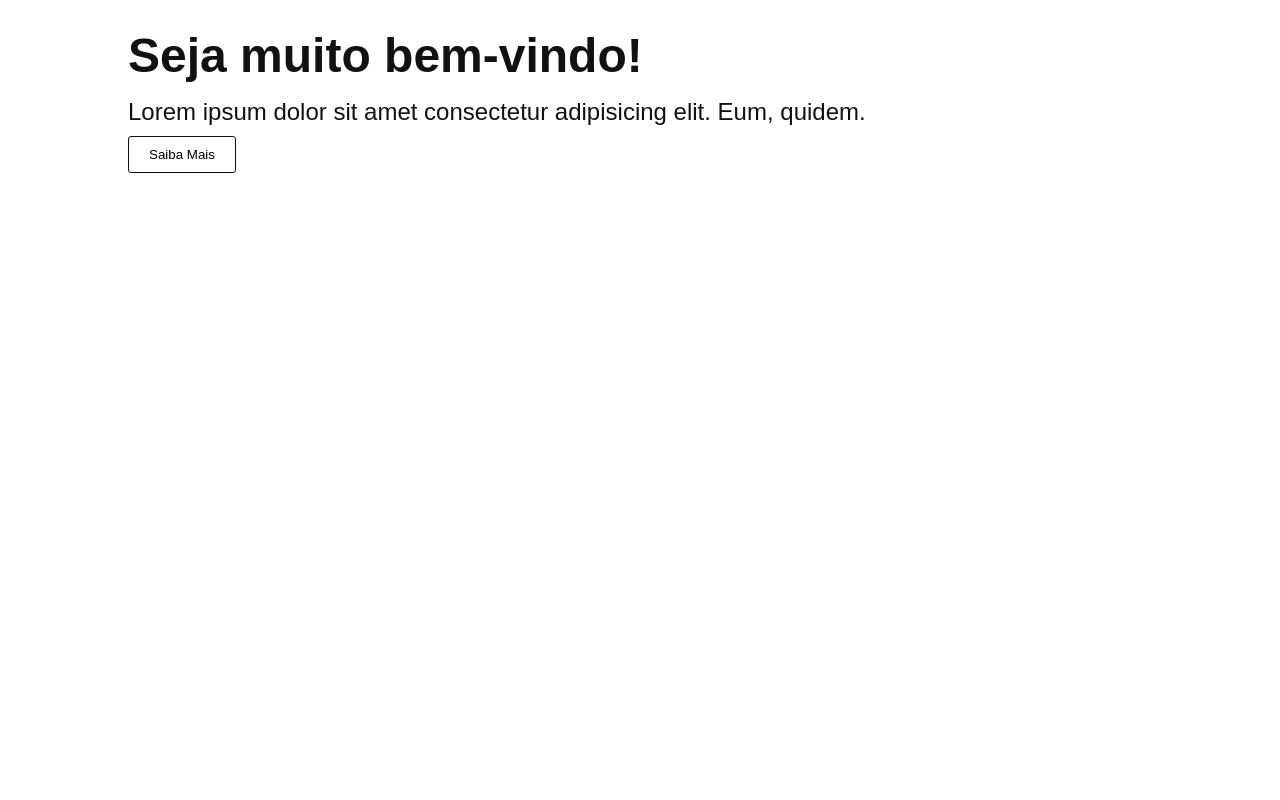
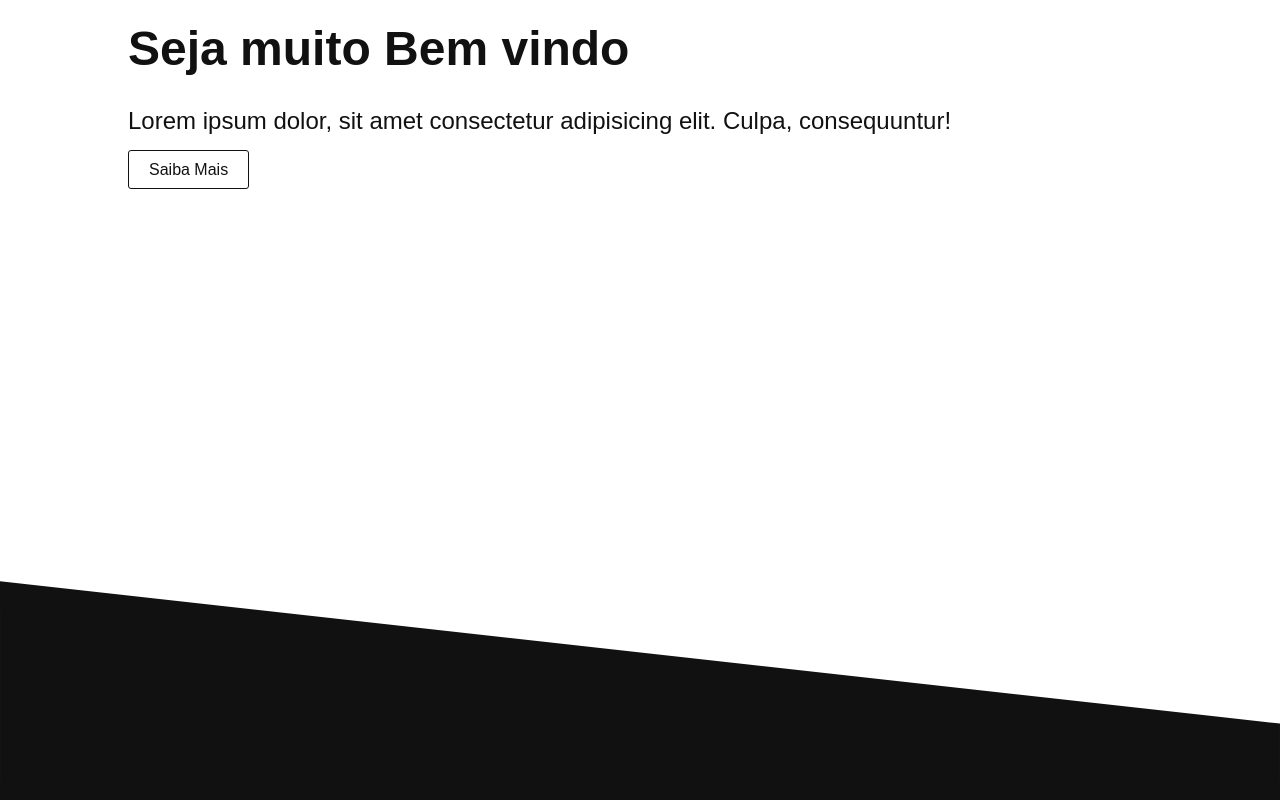
Before and after one commit to JoaoMaiaa/startbox, a React (Vite) app: page / in a window 1280 px wide. Shown: the part 300-1100 px from the top of the page. Before the commit the page ends 800 px from the top, so only its background shows below. Built offline with nearby package versions, Linux system fonts and the light colour scheme.

Commit message:
feito a segunda secao e a configuracao de props das cores

```diff
--- a/src/App.jsx
+++ b/src/App.jsx
@@ -1,21 +1,36 @@
 import * as S from './styles'
+import ButtonComponent from './components/Button/button'
 
 function App() {
   return (
     <>
-
       <S.Container>
         <S.Section>
           <S.Flex>
             <S.Box>
-                <h1>Seja muito bem-vindo!</h1>
-                <p>Lorem ipsum dolor sit amet consectetur adipisicing elit. Eum, quidem.</p>
-                <S.Button>Saiba Mais</S.Button>
+              <h1>Seja muito Bem vindo</h1>
+              <p>Lorem ipsum dolor, sit amet consectetur adipisicing elit. Culpa, consequuntur!</p>
+              <ButtonComponent link="" buttonName="Saiba Mais" />
             </S.Box>
           </S.Flex>
         </S.Section>
       </S.Container>
-
+      <S.Svg>
+        <svg xmlns="http://www.w3.org/2000/svg" viewBox="0 0 1440 320">
+          <path fill="#111111" fill-opacity="1" d="M0,96L1440,256L1440,320L0,320Z"></path>
+        </svg>
+      </S.Svg>
+      <S.Section bgPrimary fontSecondary>
+        <S.Container >
+          <S.Flex>
+            <S.Box>
+              <h1>Seja muito Bem vindo</h1>
+              <p>Lorem ipsum dolor, sit amet consectetur adipisicing elit. Culpa, consequuntur!</p>
+              <ButtonComponent bgPrimary link="" buttonName="Saiba Mais" />
+            </S.Box>
+          </S.Flex>
+        </S.Container>
+      </S.Section>
     </>
   )
 }
--- /dev/null
+++ b/src/components/Button/button.jsx
@@ -0,0 +1,11 @@
+import Button from './styles'
+
+const ButtonComponent = ({ buttonName, link, bg }) => {
+  return (
+    <>
+      <Button href={`#${link}`} {...bg}>{buttonName}</Button>
+    </>
+  )
+}
+
+export default ButtonComponent
--- /dev/null
+++ b/src/components/Button/styles.js
@@ -0,0 +1,20 @@
+import styled from 'styled-components'
+
+const Button = styled.a`
+    padding:10px 20px;
+    border-radius:3px;
+    background-color:${props => props.bgPrimary ? 'transparent' : '#fff'};
+    border: 1px solid var(--bg-primary);
+    cursor:${props => props.bgPrimary ? '#fff' : '#111'};
+    color:var(--font-primary);
+    &:hover{
+        background-color:${props => props.bgPrimary ? '#fff' : '#111'};
+        color:${props => props.bgPrimary ? '#111' : '#fff'};
+        border: 1px solid var(--bg-secondary);
+    }
+    font-size:1rem;
+    text-decoration:none;
+
+`
+
+export default Button
--- a/src/global.js
+++ b/src/global.js
@@ -4,6 +4,8 @@ const Global = createGlobalStyle`
     :root{
         --bg-primary:#111;
         --font-primary:#111;
+        --font-secondary:#fff;
+        --bg-secondary:#fff;
     }
 
     *{
@@ -17,13 +19,22 @@ const Global = createGlobalStyle`
     p{
         font-size:1.5rem;
         font-weight:400;
-        color:var(--font-primary);
+        padding:1rem 0 1rem;
     }
 
     h1, h2, h3, h4, h5, h6{
-        color:var(--font-primary);
         font-size:3rem;
         font-weight:700;
+    }
+
+    @keyframes slide {
+        from{
+            opacity:0;
+        }
+        to{
+            transform: translateX(0); // transform é anterior ao opacity
+            opacity:1
+        }
     }
 `
 
--- a/src/styles.js
+++ b/src/styles.js
@@ -7,29 +7,27 @@ export const Container = styled.div`
 
 export const Flex = styled.div`
     display:flex;
+    display:flex;
+    align-items:center;
+    height:100vh;
 `
 
 export const Box = styled.div``
 
 export const Section = styled.section`
-    display:flex;
-    align-items:center;
-    height:100vh;
     width:100%;
+    opacity:0;
+    transform: translateX(-60px);
+    background-color:${props => props.bgPrimary ? '#111' : '#fff'};
+    color:${props => props.bgPrimary ? '#fff' : '#111'};
 
     p{
         margin: 15px 0 10px;
     }
+
+    animation:slide .3s forwards ease;
 `
 
-export const Button = styled.button`
-    padding:10px 20px;
-    border-radius:3px;
-    background: transparent;
-    border: 1px solid var(--bg-primary);
-    cursor:pointer;
-    &:hover{
-        background:#111;
-        color:white;
-    }
+export const Svg = styled.div`
+    margin:-4px 0;
 `
```
Lines whose indentation alone changed are shown as unchanged.
